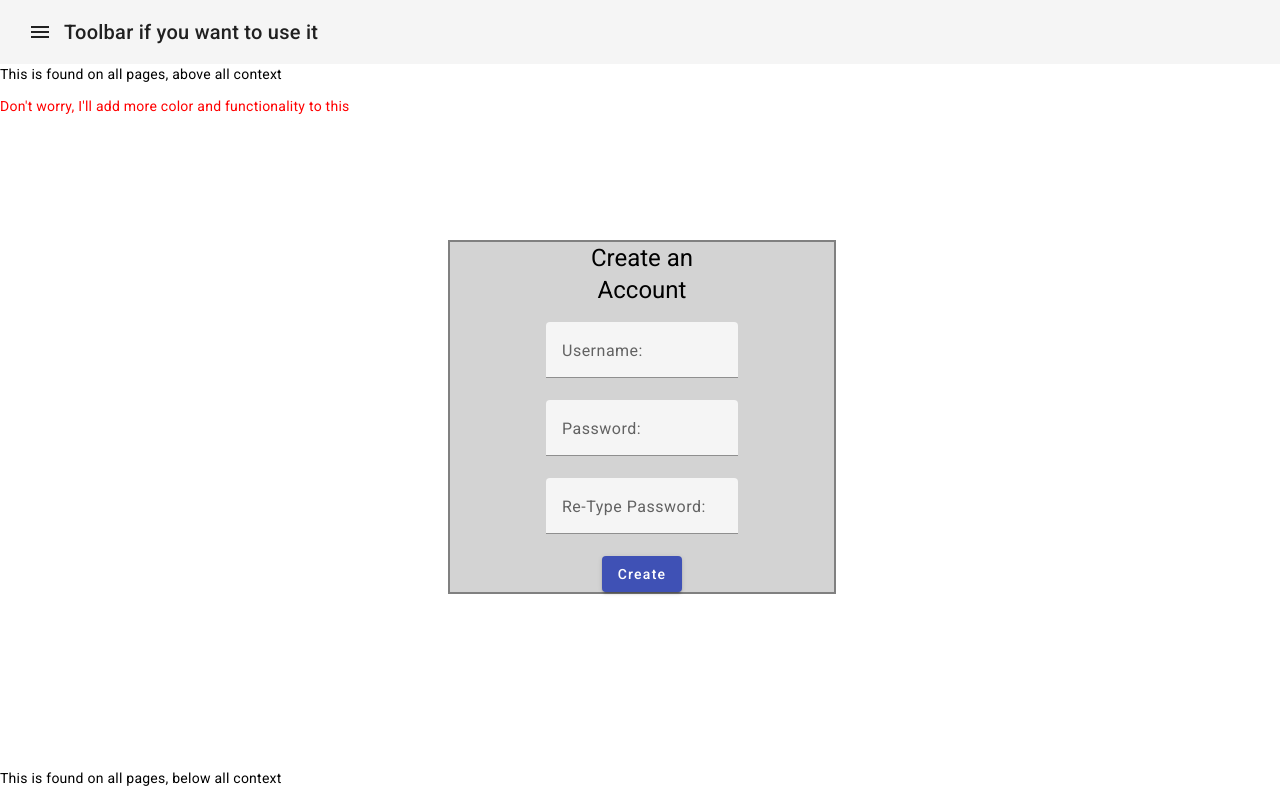
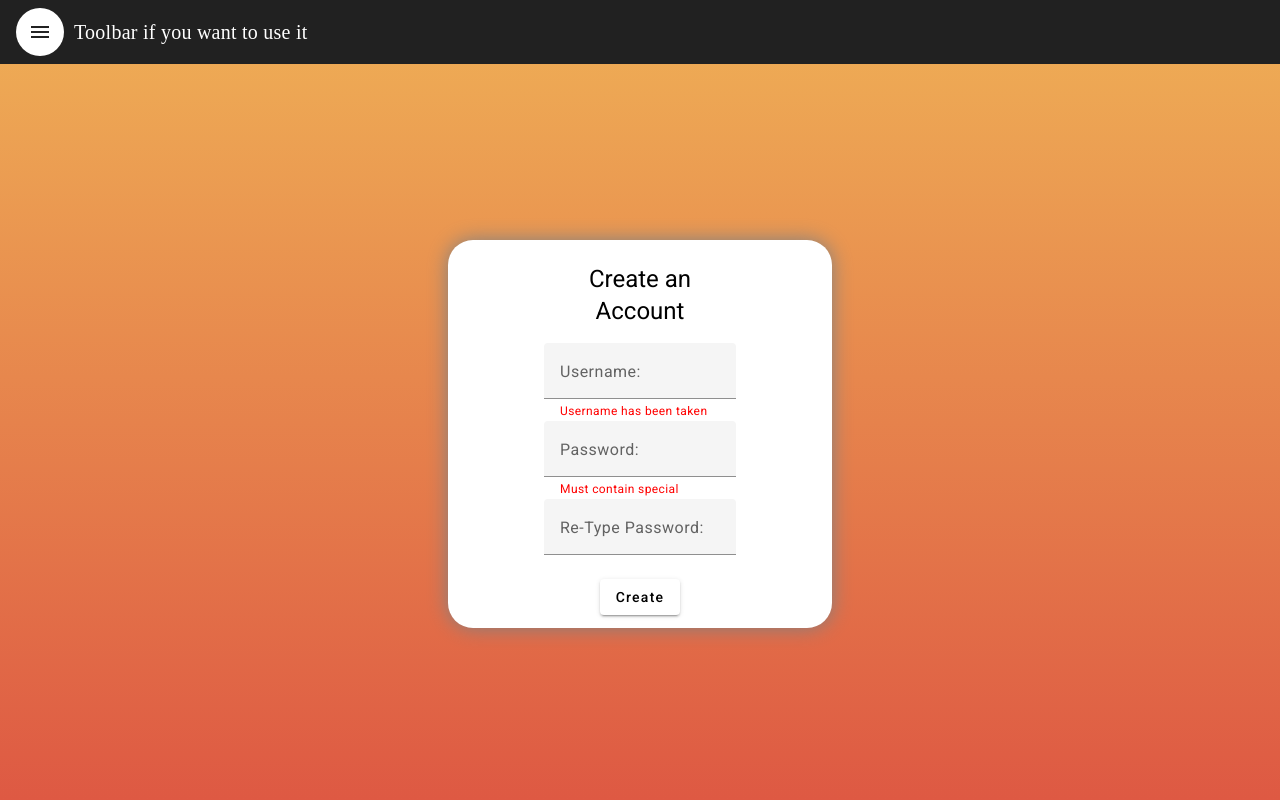
Before and after one commit to F23-CS-407/project, an Angular app in the folder frontend/: page /signup in a window 1280 px wide. Built offline with nearby package versions, Linux system fonts and the light colour scheme.

Commit message:
Create Account Page
Modified background, added input fields, and some other typescript interactions.

```diff
--- a/frontend/src/app/app.component.css
+++ b/frontend/src/app/app.component.css
@@ -0,0 +1,13 @@
+.toolbar {
+    background-color: rgb(33,33,33);
+}
+
+.toolbar .icon_button {
+    background-color: white;
+    margin-right: 10px;
+}
+
+.toolbar .text {
+    color: white;
+    font-family: cursive;
+}
--- a/frontend/src/app/app.component.html
+++ b/frontend/src/app/app.component.html
@@ -1,11 +1,12 @@
-<mat-toolbar>
-    <button mat-icon-button class="example-icon" aria-label="Example icon-button with menu icon">
+<!-- I'll figure out how to move this to the bottom later -->
+<mat-toolbar class="toolbar">
+    <button mat-icon-button class="icon_button" aria-label="toolbar menu icon">
         <mat-icon>menu</mat-icon>
       </button>
-    Toolbar if you want to use it
+    <div class="text">
+      Toolbar if you want to use it
+    </div>
 </mat-toolbar>
-<p>This is found on all pages, above all context</p>
 
+<!-- Page Content -->
 <router-outlet></router-outlet>
-
-<p>This is found on all pages, below all context</p>
--- a/frontend/src/app/login/login.component.ts
+++ b/frontend/src/app/login/login.component.ts
@@ -1,5 +1,5 @@
 import { Component } from '@angular/core';
-import { MatInputModule } from '@angular/material/input';
+import { FormGroup } from '@angular/forms';
 
 @Component({
   selector: 'app-login',
--- a/frontend/src/app/signup/signup.component.css
+++ b/frontend/src/app/signup/signup.component.css
@@ -4,19 +4,31 @@
     left: 35%;
     width: 30%;
 
+    padding-top: 1%;
+    padding-bottom: 1%;
+
     text-align: center;
 
-    background-color: lightgray;
-    border: 2px solid gray;
+    background-color: white;
+    border-radius: 25px;
+    /* right shift, down shift, radius*/
+    box-shadow: 0px 0px 20px gray;
 }
 
-.input-form {
+.center-box .input-form {
+    font-family:cursive;
     display: block;
     margin-left: auto;
     margin-right: auto;
     width: 50%;
+    height: 80%;
 }
 
-.input-full-width {
+.center-box .input-form .input-full-width {
     width: 100%;
 }
+
+.center-box .input-form .create_button {
+    margin-top: 1%;
+    border-radius: 10px;
+}
--- a/frontend/src/app/signup/signup.component.html
+++ b/frontend/src/app/signup/signup.component.html
@@ -1,26 +1,36 @@
-<p style="color:red; top: margin 10px;">Don't worry, I'll add more color and functionality to this</p>
-<div style="width:80%;height:80%">
+<div>
+    <div style="width:100%;height:78%">
         <div class="center-box">
             <form class="input-form">
-            <h1 style="text-align:center">Create an Account</h1>
+                <h1 style="text-align:center; margin-top:+10px">Create an Account</h1>
 
                 <mat-form-field class="input-full-width">
                     <mat-label>Username:</mat-label>
-            <input matInput>
+                    <input #u_field matInput>
+                    <mat-hint *ngIf="username_taken" style="color:red">Username has been taken</mat-hint>
+                    <!-- It appears that <mat-error> doesn't work for some reason-->
                 </mat-form-field>
 
                 <mat-form-field class="input-full-width">
                     <mat-label>Password:</mat-label>
-                <input matInput type="password">
+                    <input #p_field matInput type="password">
+                    <mat-hint *ngIf="!password_contains_special" style="color:red">Must contain special character</mat-hint>
+                    <mat-hint *ngIf="!password_contains_uppercase" style="color:red">Must contain uppercase letter</mat-hint>
+                    <mat-hint *ngIf="!password_contains_lowercase" style="color:red">Must contain lowercase letter</mat-hint>
+                    <mat-hint *ngIf="!password_contains_number" style="color:red">Must contain number</mat-hint>
                 </mat-form-field>
 
                 <mat-form-field class="input-full-width">
                     <mat-label>Re-Type Password:</mat-label>
-                <input matInput type="password">
+                    <input #pc_field matInput type="password">
+                    <mat-hint *ngIf="!passwords_match" style="color:red">Passwords match</mat-hint>
                 </mat-form-field>
+
                 <br>
-            <button mat-raised-button color="primary">Create</button>
-
+                <div class="create_button">
+                    <button type='button' mat-raised-button disabled={{this.create_account_button_enabled}} (click)="create_account(u_field.value, p_field.value, pc_field.value)">Create</button>
+                </div>
             </form>
         </div>
     </div>
+</div>
--- a/frontend/src/app/signup/signup.component.ts
+++ b/frontend/src/app/signup/signup.component.ts
@@ -1,10 +1,46 @@
 import { Component } from '@angular/core';
+//import { FormControl, Validators } from '@angular/forms';
+//import {ErrorStateMatcher} from '@angular/material/core';
+import {
+  FormControl,
+  Validators,
+} from '@angular/forms';
 
 @Component({
   selector: 'app-signup',
   templateUrl: './signup.component.html',
-  styleUrls: ['./signup.component.css']
+  styleUrls: ['./signup.component.css'],
 })
 export class SignupComponent {
+  constructor() {
+
+  }
+
+  // Error message variables
+  username_taken: boolean = true;
+  password_contains_special: boolean = false;
+  password_contains_uppercase: boolean = true;
+  password_contains_lowercase: boolean = true;
+  password_contains_number: boolean = true;
+  passwords_match: boolean = true;
+
+
+  public create_account(username : string, password : string, passwordc : string) {
+    console.log('Button clicked, ' + username + ', ' + password + ', ' + passwordc + '.');
+
+    // Add logic for checking
+
+  }
+
+  create_account_button_enabled = false;
+
+  // Input Validation for password and confirm password input fields
+  static specialCharPattern = "^.*[!@#$%^&*()_+-=[]{};':\"\\|,.<>/?].*$";
+  static uppercaseLetterPattern = "^.*[A-Z].*$";
+  static lowercaseLetterPattern = "^.*[a-z].*$";
+  static numberPattern = "^.*[0-9].*$";
+  passwordFormControl = new FormControl('',[Validators.required,
+                                            Validators.minLength(8),
+                                            Validators.pattern(SignupComponent.specialCharPattern)]);
 
 }
--- a/frontend/src/index.html
+++ b/frontend/src/index.html
@@ -12,6 +12,12 @@
   <link rel="preconnect" href="https://fonts.gstatic.com">
   <link href="https://fonts.googleapis.com/css2?family=Roboto:wght@300;400;500&display=swap" rel="stylesheet">
   <link href="https://fonts.googleapis.com/icon?family=Material+Icons" rel="stylesheet">
+  <style>
+    body {
+      /* These were the colors shown in the design document */
+      background-image: linear-gradient(180deg, rgba(239, 176, 86, 1), rgba(222, 89,67, 1));
+    }
+  </style>
 </head>
 <body class="mat-typography">
   <app-root></app-root>
```
Also changed, not shown: frontend/src/app/login/login.component.html (line endings or trailing spaces). Lines whose indentation alone changed are shown as unchanged.
